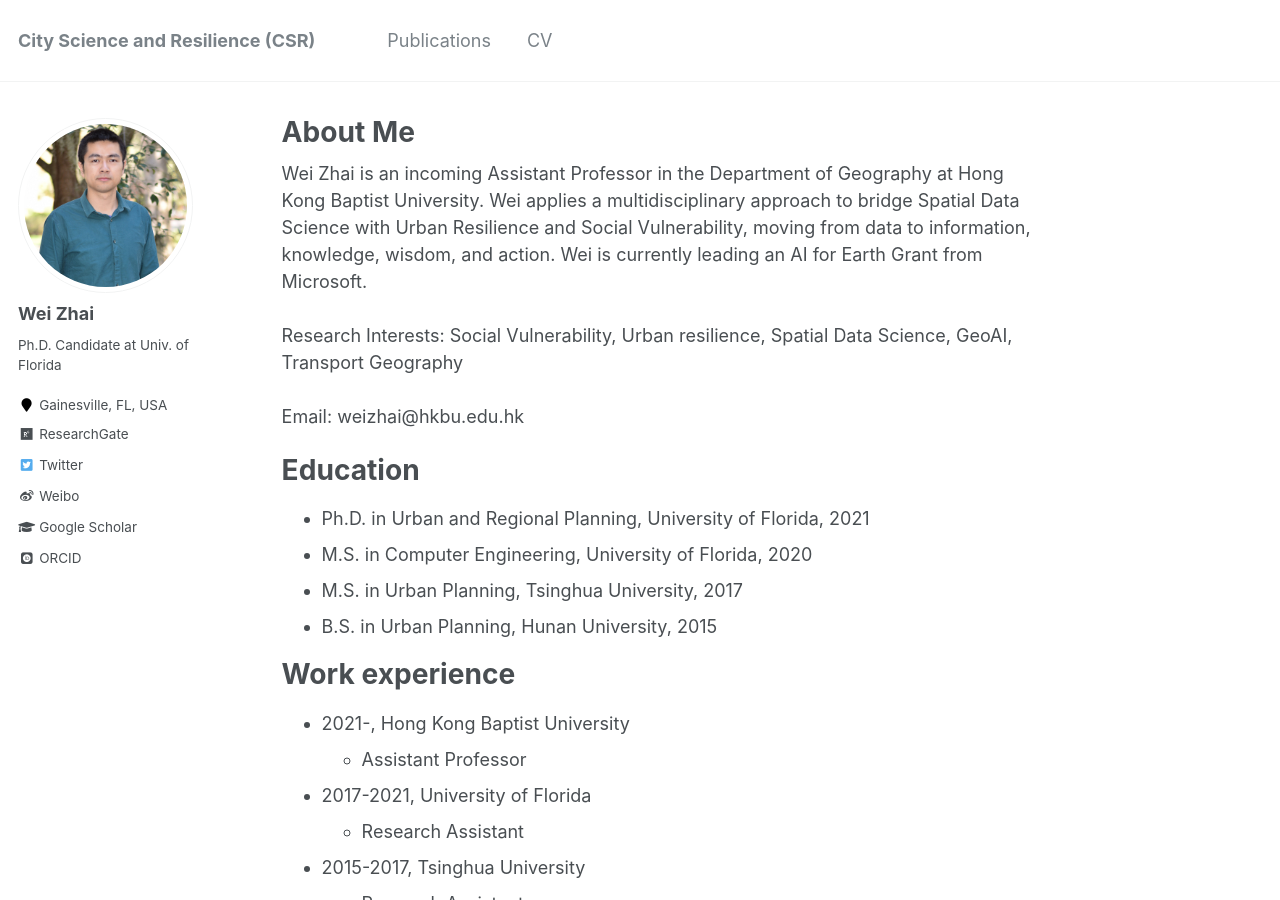
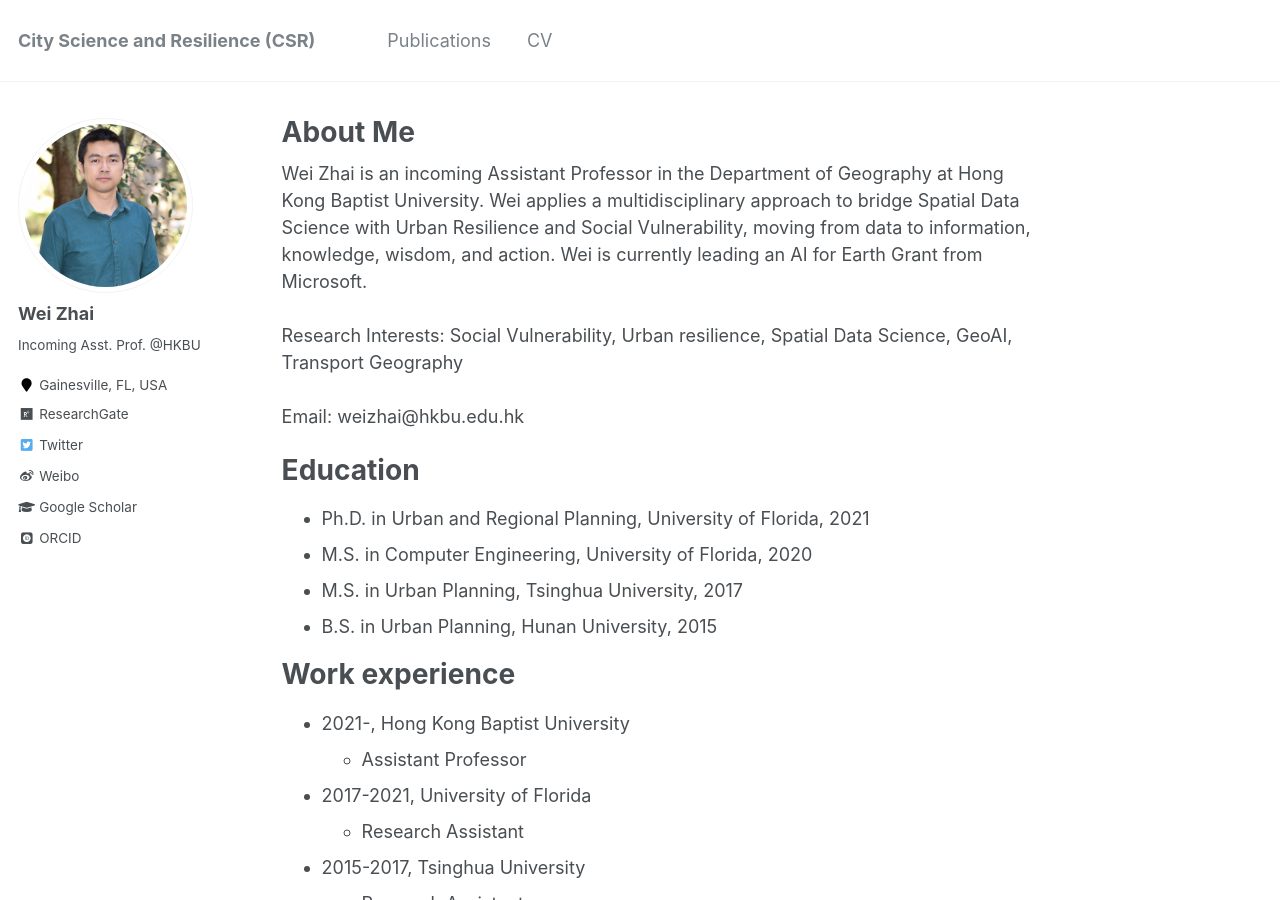
Before and after one commit to skywalkerzhai/weizhai.github.io, a Jekyll site: the page built from _pages/about.md, in a window 1280 px wide and 900 px high. Built offline with Jekyll 4.4.1, drawn with Linux system fonts in a browser that asks for light colours; some web fonts are replaced.

Commit message:
Update _config.yml

```diff
--- a/_config.yml
+++ b/_config.yml
@@ -82,7 +82,7 @@ analytics:
 author:
   name             : "Wei Zhai"
   avatar           : "weizhai.jpg"
-  bio              : "Ph.D. Candidate at Univ. of Florida"
+  bio              : "Incoming Asst. Prof. @HKBU"
   location         : "Gainesville, FL, USA"
   employer         :
   googlescholar    : "https://scholar.google.com/citations?hl=en&user=Vz8kG8IAAAAJ&view_op=list_works&sortby=pubdate"
```
